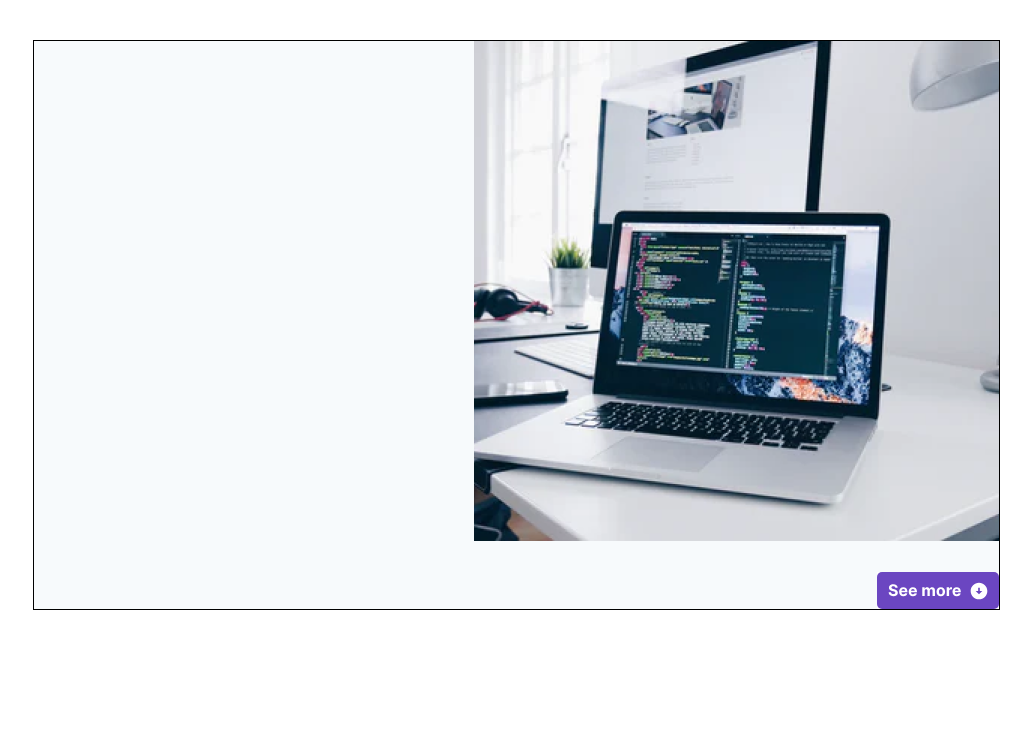
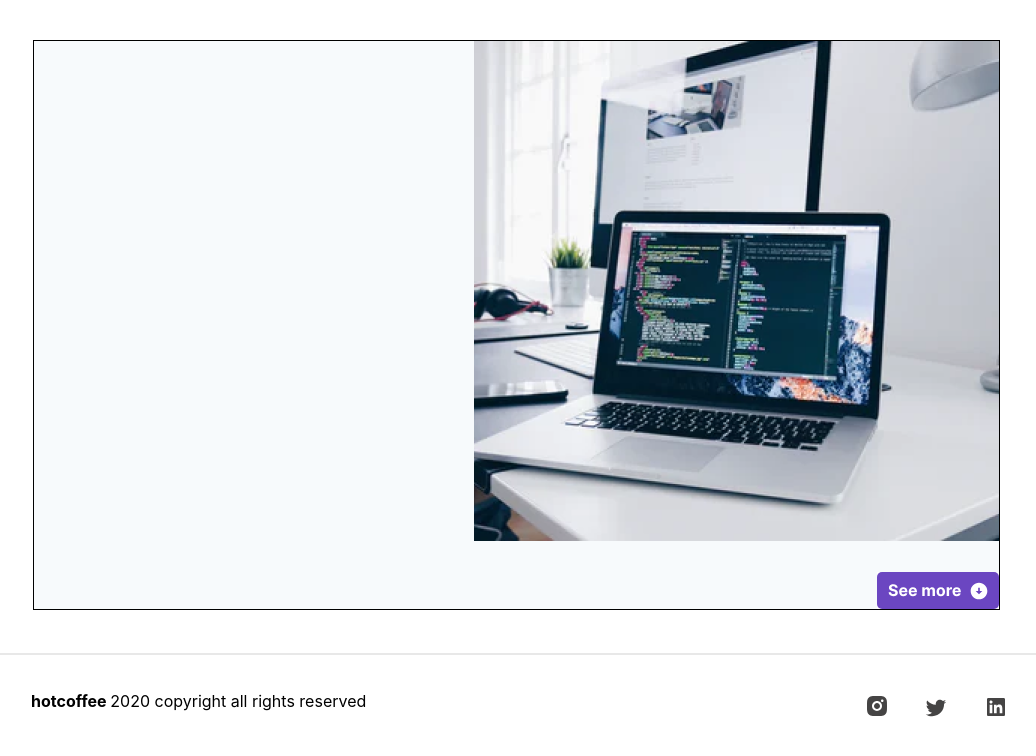
Before and after one commit to BatanAndrei/BlogHomePage, a plain HTML site: page index.html in a window 1280 px wide. Shown: the part 1270-2026 px from the top of the page, without its empty margins (125-1161 px from the left). Before the commit the page ends 1888 px from the top, so only its background shows below. Drawn offline with Linux system fonts and the light colour scheme; a web font is replaced by a local one.

Commit message:
initial commit

```diff
--- a/index.html
+++ b/index.html
@@ -64,6 +64,19 @@
     </section>
 
     </main>
-    <footer></footer>
+    <footer>
+        <hr class="line-hr">
+        <nav>
+            <ul class="navigation-footer">
+                <li><h3 class="navigation-hotcoffee-footer">hotcoffee <span class="navigation-hotcoffee-footer-copyright">2020 copyright all rights reserved</span></h3></li>
+                <li class="navigation-instsvg-footer"><a href="https://www.instagram.com/"><img src="./svg/instagram-fill 1.svg" alt="icon instagram"></a>
+                </li>
+                    <li class="navigation-twitsvg-footer"><a href="https://twitter.com/"><img src="./svg/twitter-fill 1.svg" alt="icon twitter"></a>
+                    </li>
+                        <li class="navigation-linkeidsvg-footer"><a href="https://www.linkedin.com/"><img src="./svg/linkedin-box-fill 1.svg" alt="icon linkedin"></a>
+                        </li>
+                    </ul>
+          </nav>
+    </footer>
 </body>
 </html>
--- a/style.css
+++ b/style.css
@@ -95,7 +95,7 @@
     cursor: pointer;
 }
 
-.navigation-twitsvg{width: 102px;
+.navigation-twitsvg{
     width: 24px;
     height: 24px;
     margin-left: 34.78px;
@@ -103,7 +103,7 @@
     cursor: pointer;
 }
 
-.navigation-linkeidsvg{width: 102px;
+.navigation-linkeidsvg{
     width: 24px;
     height: 24px;
     margin-left: 35.84px;
@@ -373,3 +373,68 @@
     font-size: 16px;
     line-height: 19.36px;
 }
+
+.line-hr{
+    width: 1152px;
+    margin-top: 43px;
+
+    border: 1px solid #E8E8E8;
+}
+
+.navigation-footer{
+    display: flex;
+    list-style-type: none;
+    padding-left: 0px;
+    margin: 0px;
+    width: 1152px;
+    height: 85px;
+}
+
+.navigation-hotcoffee-footer{
+    width: 337px;
+    height: 19px;
+    font-family: 'Inter', Helvetica, Arial, sans-serif;
+    font-style: normal;
+    font-weight: 700;
+    font-size: 16px;
+    Line-height: 19.36px;
+    margin-top: 29px;
+    margin-left: 93px;
+
+    color: #000000;
+}
+
+.navigation-hotcoffee-footer-copyright{
+    font-family: 'Inter', Helvetica, Arial, sans-serif;
+    font-style: normal;
+    font-weight: 400;
+    font-size: 16px;
+    Line-height: 19.36px;
+
+    color: #000000;
+}
+
+.navigation-instsvg-footer{
+    width: 24px;
+    height: 24px;
+    margin-left: 497px;
+    margin-top: 30.9px;
+    cursor: pointer;
+}
+
+.navigation-twitsvg-footer{
+    width: 24px;
+    height: 24px;
+    margin-left: 34.78px;
+    margin-top: 32.5px;
+    cursor: pointer;
+}
+
+.navigation-linkeidsvg-footer{
+    width: 24px;
+    height: 24px;
+    margin-left: 35.84px;
+    margin-top: 31.84px;
+    margin-left: 35.84px;
+    cursor: pointer;
+}
```
